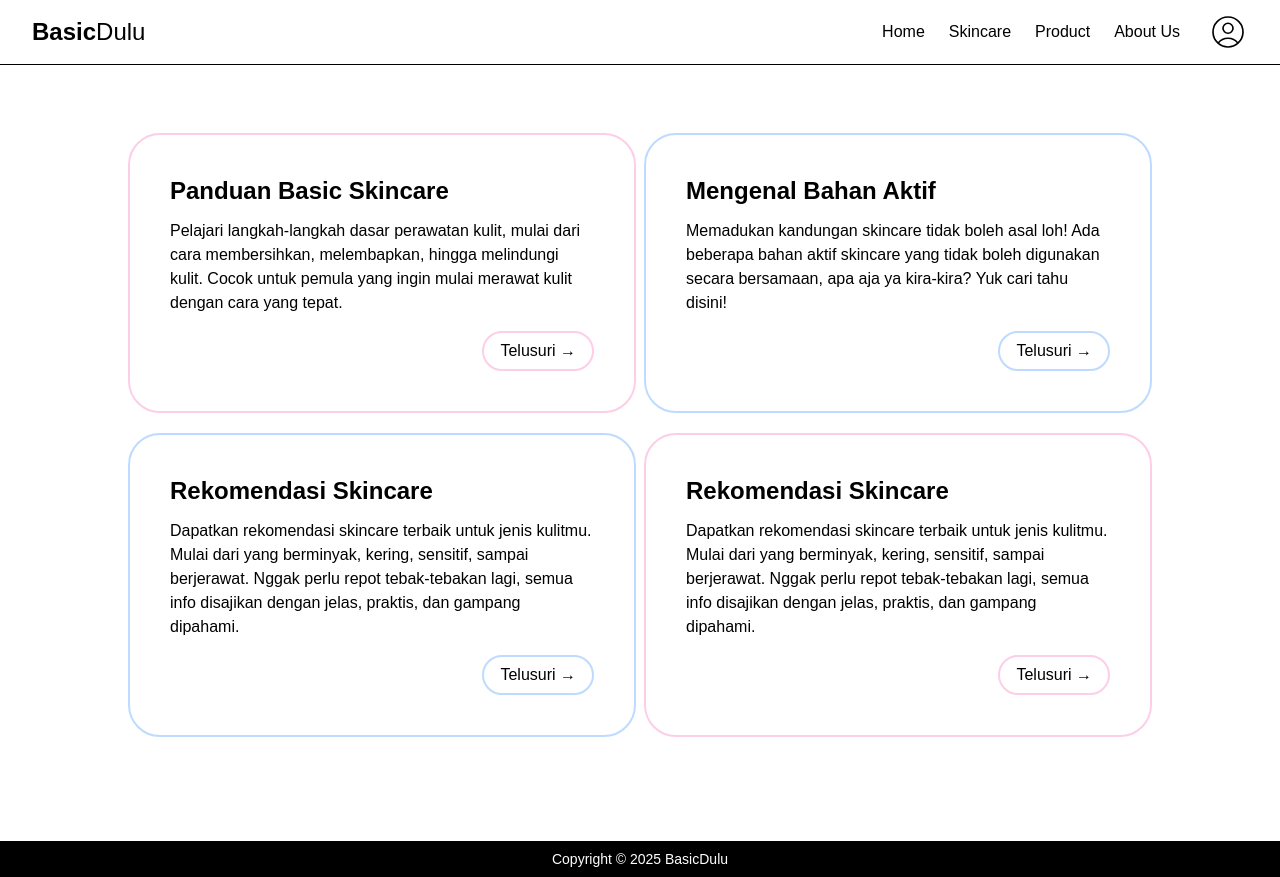
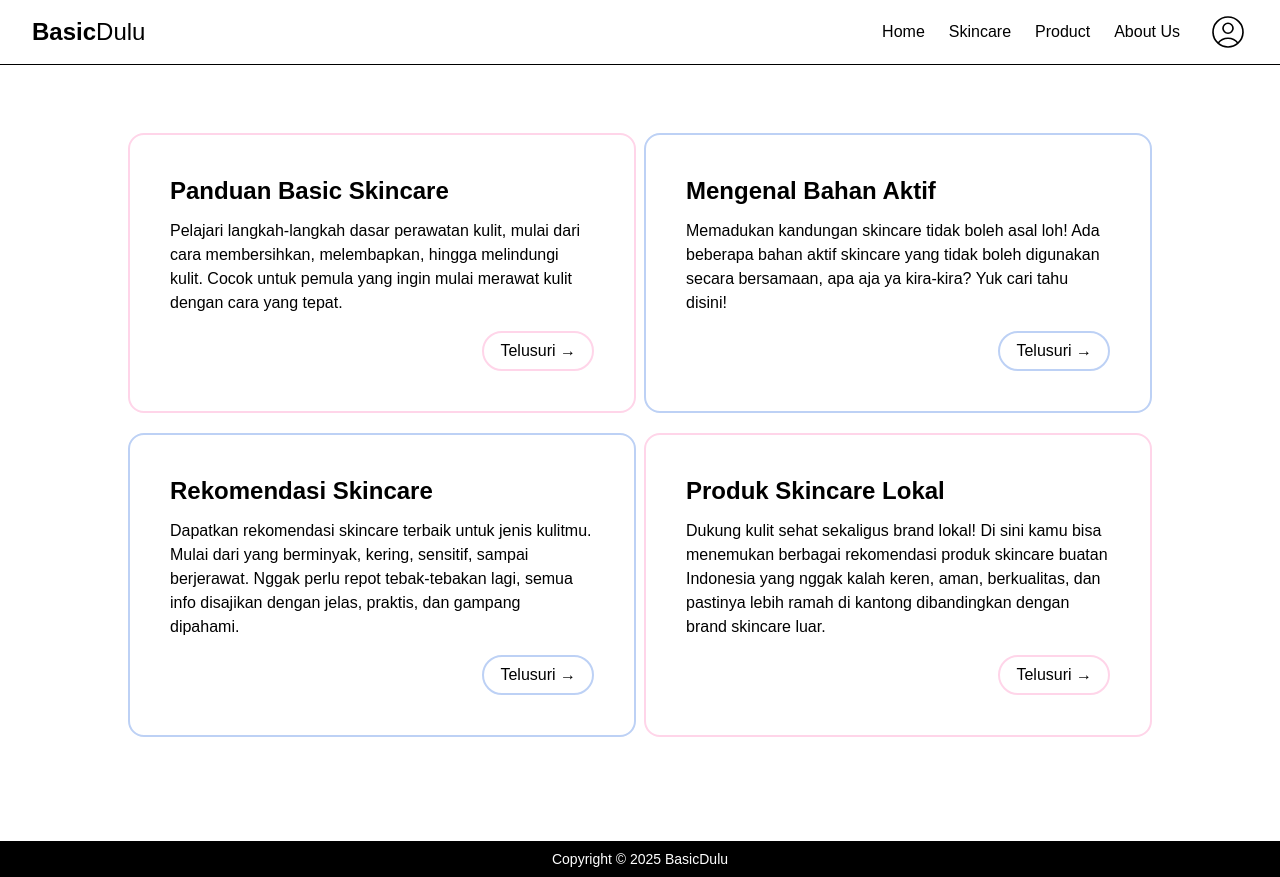
Before and after one commit to putrilauraa/PahamiKulit-FrontEnd, a Next.js app: page /skincare in a window 1280 px wide. Built offline with nearby package versions, Linux system fonts and the light colour scheme; a web font is replaced by a local one.

Commit message:
feat(skincare): fixing color

```diff
--- /dev/null
+++ b/src/app/mengenal-bahan-aktif/page.tsx
@@ -0,0 +1,28 @@
+import Navbar from '@/components/Navbar';
+import { Montserrat } from 'next/font/google';
+import { Footer } from '@/components/Footer';
+
+const montserrat = Montserrat({ weight: '500', subsets: ['latin'] });
+
+export default function AboutUs() {
+    return (
+        <>
+        <Navbar/>
+            <h1>Mengenal Bahan Aktif Page</h1>
+
+            <div
+                className={`${montserrat.className}`}
+                style={{
+                    color: '#405E93',
+                }}></div>
+
+                {/* Footer */}
+                <div className="Footer">
+                                <Footer />
+                            </div>
+
+
+        </>
+
+    );
+}
--- a/src/app/skincare/page.tsx
+++ b/src/app/skincare/page.tsx
@@ -21,7 +21,7 @@ export default function SkinCare() {
                     {/* Column */}
                     <div className="flex items-center">
 
-                        <div className="border-pink-200 border-2 px-10 py-10 rounded-4xl hover:text-black hover:bg-pink-200">
+                        <div className="border-[#FFD5E9] border-2 px-10 py-10 rounded-2xl hover:text-black hover:bg-[#FFD5E9]">
                             {/* Title */}
                             <div className="font-semibold mb-3 text-2xl">
                                 Panduan Basic Skincare
@@ -37,7 +37,7 @@ export default function SkinCare() {
                             </p>
 
                             <div className="flex justify-end">
-                                <button className="border-pink-200 border-2 px-4 py-1.5 mt-4 rounded-4xl hover:text-white hover:bg-pink-300">
+                                <button className="border-[#FFD5E9] border-2 px-4 py-1.5 mt-4 rounded-4xl hover:text-white hover:bg-[#F38EB1]">
                                     Telusuri →
                                 </button>
                             </div>
@@ -46,7 +46,7 @@ export default function SkinCare() {
                     </div>
 
                     <div className="flex items-center">
-                        <div className="border-blue-200 border-2 px-10 py-10 rounded-4xl hover:text-black hover:bg-blue-200">
+                        <div className="border-[#BDD1F5] border-2 px-10 py-10 rounded-2xl hover:text-black hover:bg-[#BDD1F5]">
                             {/* Title */}
                             <div className="font-semibold mb-3 text-2xl">
                                 Mengenal Bahan Aktif
@@ -61,7 +61,7 @@ export default function SkinCare() {
                             </p>
 
                             <div className="flex justify-end">
-                                <button className="border-blue-200 border-2 px-4 py-1.5 mt-4 rounded-4xl hover:text-white hover:bg-blue-300">
+                                <button className="border-[#BDD1F5] border-2 px-4 py-1.5 mt-4 rounded-4xl hover:text-white hover:bg-[#7092CF]">
                                     Telusuri →
                                 </button>
                             </div>
@@ -70,7 +70,7 @@ export default function SkinCare() {
                     </div>
 
                     <div className="flex items-center">
-                        <div className="border-blue-200 border-2 px-10 py-10 rounded-4xl hover:text-black hover:bg-blue-200">
+                        <div className="border-[#BDD1F5] border-2 px-10 py-10 rounded-2xl hover:text-black hover:bg-[#BDD1F5]">
                             {/* Title */}
                             <div className="font-semibold mb-3 text-2xl">
                                 Rekomendasi Skincare
@@ -86,7 +86,7 @@ export default function SkinCare() {
                             </p>
 
                             <div className="flex justify-end">
-                                <button className="border-blue-200 border-2 px-4 py-1.5 mt-4 rounded-4xl hover:text-white hover:bg-blue-300">
+                                <button className="border-[#BDD1F5] border-2 px-4 py-1.5 mt-4 rounded-4xl hover:text-white hover:bg-[#7092CF]">
                                     Telusuri →
                                 </button>
                             </div>
@@ -95,23 +95,23 @@ export default function SkinCare() {
                     </div>
 
                     <div className="flex items-center">
-                        <div className="border-pink-200 border-2 px-10 py-10 rounded-4xl hover:text-black hover:bg-pink-200">
+                        <div className="border-[#FFD5E9] border-2 px-10 py-10 rounded-2xl hover:text-black hover:bg-[#FFD5E9]">
                             {/* Title */}
                             <div className="font-semibold mb-3 text-2xl">
-                                Rekomendasi Skincare
+                                Produk Skincare Lokal
                             </div>
 
                             {/* Description */}
                             <p>
-                                Dapatkan rekomendasi skincare terbaik untuk jenis
-                                kulitmu. Mulai dari yang berminyak, kering, sensitif,
-                                sampai berjerawat. Nggak perlu repot tebak-tebakan
-                                lagi, semua info disajikan dengan jelas, praktis,
-                                dan gampang dipahami.
+                                Dukung kulit sehat sekaligus brand lokal!
+                                Di sini kamu bisa menemukan berbagai rekomendasi
+                                produk skincare buatan Indonesia yang nggak kalah
+                                keren, aman, berkualitas, dan pastinya lebih ramah
+                                di kantong dibandingkan dengan brand skincare luar.
                             </p>
 
                             <div className="flex justify-end">
-                                <button className="border-pink-200 border-2 px-4 py-1.5 mt-4 rounded-4xl hover:text-white hover:bg-pink-300">
+                                <button className="border-[#FFD5E9] border-2 px-4 py-1.5 mt-4 rounded-4xl hover:text-white hover:bg-[#F38EB1]">
                                     Telusuri →
                                 </button>
                             </div>
```
